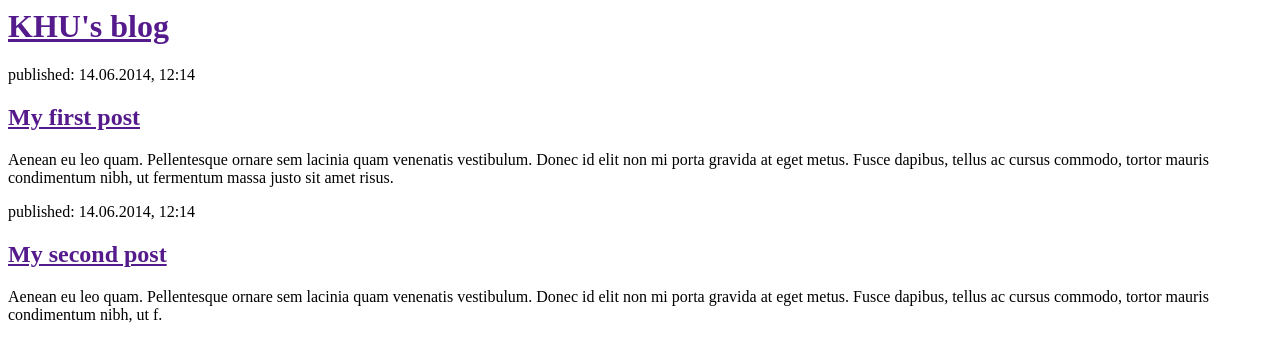
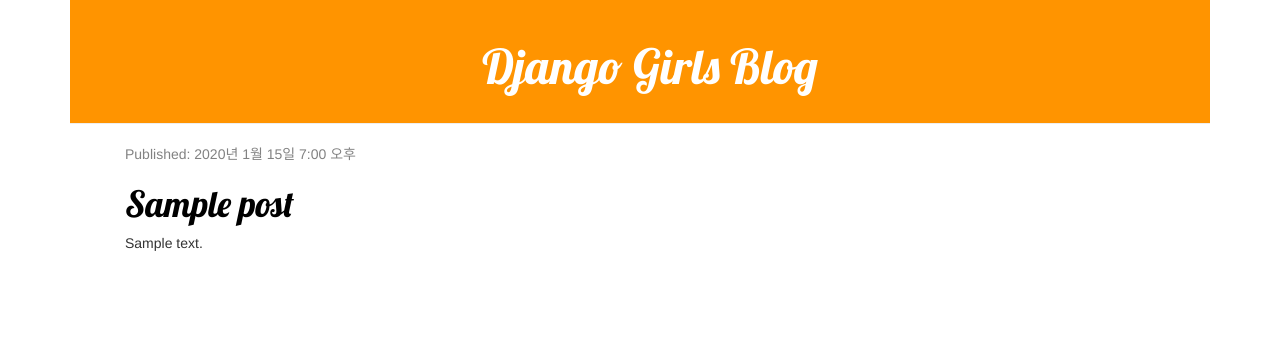
Before and after one commit to so3659/my-first-blog, a Django app: page / in a window 1280 px wide. Shown: the top 362 px of the page. Run offline with Django 5.2, Linux system fonts and the light colour scheme; tables that the repository leaves empty hold one stand-in row (values such as "Sample post"); some libraries are stand-ins or nearby versions.

Commit message:
Design CSS 2

```diff
--- a/blog/templates/blog/post_list.html
+++ b/blog/templates/blog/post_list.html
@@ -1,23 +1,36 @@
+{% load static %}
+<!DOCTYPE html>
 <html>
-<head>
-<title> KHU's blog </title>
-</head>
+    <head>
+        <title>Django Girls blog</title>
+        <link href="//fonts.googleapis.com/css?family=Lobster&subset=latin,latin-ext"
+        rel="stylesheet" type="text/css">
+        <link rel="stylesheet"
+        href="//maxcdn.bootstrapcdn.com/bootstrap/3.2.0/css/bootstrap.min.css">
+        <link rel="stylesheet"
+        href="//maxcdn.bootstrapcdn.com/bootstrap/3.2.0/css/bootstrap-theme.min.css">
+        <link rel="stylesheet" href="{% static 'css/blog.css' %}">
+    </head>
 <body>
-<div>
-<h1><a href=""> KHU's blog </a></h1>
-</div>
-<div>
-<p>published: 14.06.2014, 12:14</p>
-<h2><a href="">My first post</a></h2>
-<p>Aenean eu leo quam. Pellentesque ornare sem lacinia quam venenatis vestibulum.
-Donec id elit non mi porta gravida at eget metus. Fusce dapibus, tellus ac cursus commodo,
-tortor mauris condimentum nibh, ut fermentum massa justo sit amet risus.</p>
-</div>
-<div>
-<p>published: 14.06.2014, 12:14</p>
-<h2><a href="">My second post</a></h2>
-<p>Aenean eu leo quam. Pellentesque ornare sem lacinia quam venenatis vestibulum.
-Donec id elit non mi porta gravida at eget metus. Fusce dapibus, tellus ac cursus commodo,
-tortor mauris condimentum nibh, ut f.</p>
-</div>
-</body
+    <div class="container">
+        <div class="page-header text-center mt-4">
+            <h1><a href="/">Django Girls Blog</a></h1>
+        </div>
+        <div class="content container mt-5">
+            <div class="row justify-content-center">
+                <div class="col-md-8">
+                    {% for post in posts %}
+                    <div class="post mb-5">
+                        <div class="date">
+                            <p>Published: {{ post.published_date }}</p>
+                        </div>
+                        <h1><a href="#">{{ post.title }}</a></h1>
+                        <p>{{ post.text|linebreaksbr }}</p>
+                    </div>
+                    {% endfor %}
+                </div>
+            </div>
+        </div>
+    </div>
+</body>
+</html>
```
